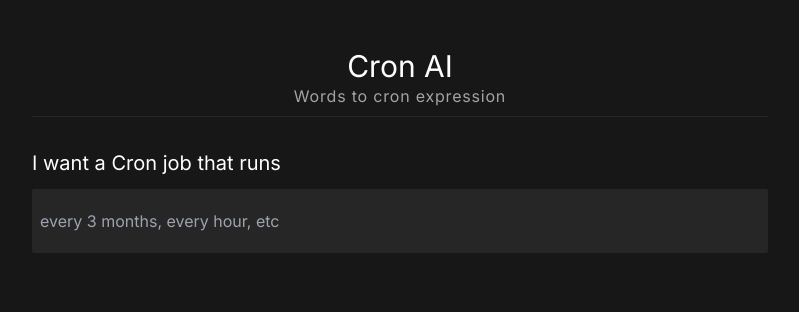
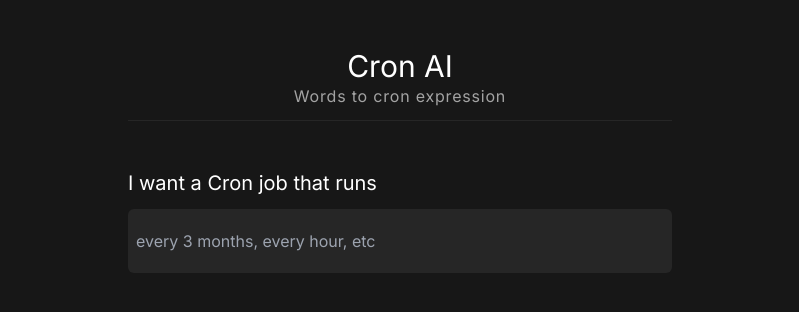
Before and after one commit to rodgetech/cron-ai, a Next.js app: page / in a window 1280 px wide. Shown: the top 312 px of the page, without its empty margins (240-1039 px from the left). Built offline with nearby package versions, Linux system fonts and the light colour scheme.

Commit message:
minor changes

```diff
--- a/app/form.tsx
+++ b/app/form.tsx
@@ -27,7 +27,7 @@ export default function Form({ generateCron }: Props) {
       onChange={debouncedChangeHandler}
       type="text"
       placeholder="every 3 months, every hour, etc"
-      className="w-full rounded-sm bg-neutral-800 px-2 py-5 outline-none"
+      className="w-full rounded-md bg-neutral-800 px-2 py-5 outline-none"
       autoFocus
     />
   );
--- a/app/layout.tsx
+++ b/app/layout.tsx
@@ -16,7 +16,9 @@ export default function RootLayout({
         head.tsx. Find out more at https://beta.nextjs.org/docs/api-reference/file-conventions/head
       */}
       <head />
-      <body className={`${inter.className} bg-neutral-900`}>{children}</body>
+      <body className={`${inter.className}  border-neutral-800 bg-neutral-900`}>
+        {children}
+      </body>
     </html>
   );
 }
--- a/app/page.tsx
+++ b/app/page.tsx
@@ -25,18 +25,18 @@ export default function Home() {
   };
 
   return (
-    <main className="m-auto max-w-3xl p-4 text-white">
-      <div className="mt-8 border-b border-neutral-800 pb-2 text-center">
+    <main className="m-auto max-w-xl p-4 text-white">
+      <div className="mt-8 border-b border-neutral-800 pb-3 text-center">
         <h1 className="text-3xl">Cron AI</h1>
         <p className="tracking-wider text-neutral-400">
           Words to cron expression
         </p>
       </div>
-      <div className="mt-8">
+      <div className="mt-12">
         <h2 className="pb-3 text-xl">I want a Cron job that runs</h2>
         <Form generateCron={generateCron} />
         {result && (
-          <div className=" mt-8 flex items-center rounded-sm bg-neutral-800 px-2 py-5">
+          <div className=" mt-8 flex items-center rounded-md bg-neutral-800 px-2 py-5">
             <div className="flex-1">
               <p className="text-xl">{result}</p>
             </div>
```
